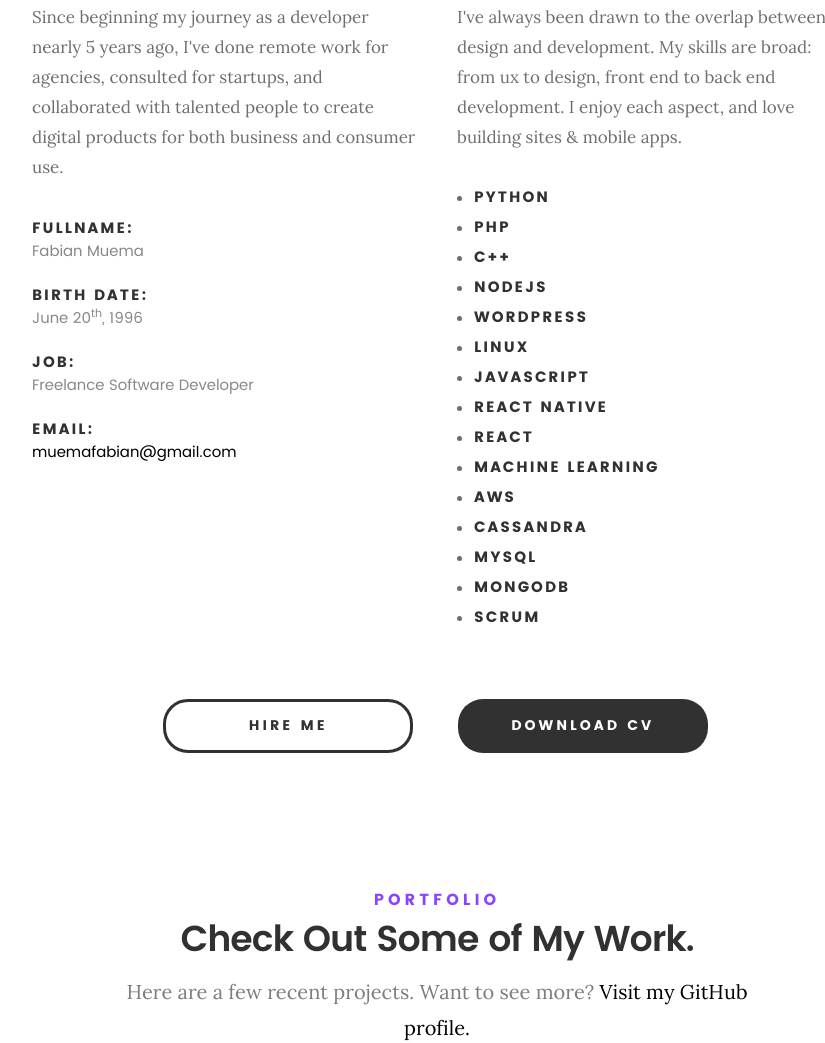
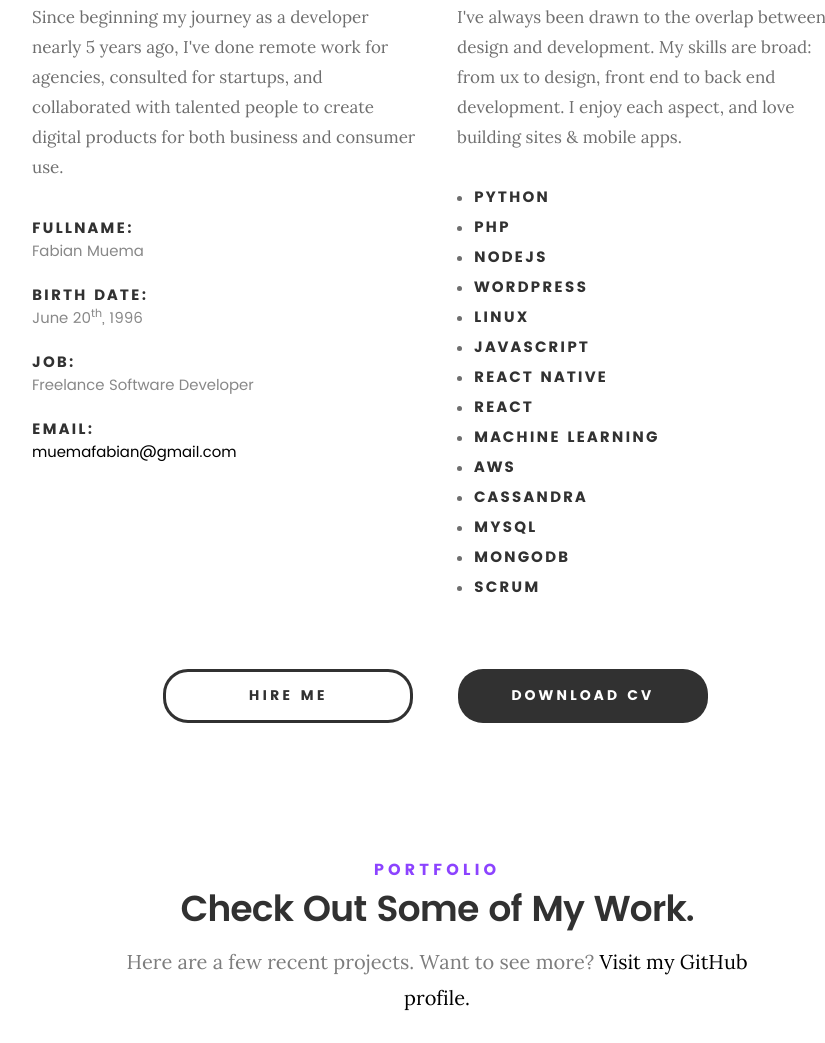
Before and after one commit to fabianmuema/fabianmuema.github.io, a plain HTML site: page index.html in a window 1280 px wide. Shown: the part 1356-2399 px from the top of the page, without its empty margins (203-1028 px from the left). Drawn offline with nearby package versions, Linux system fonts and the light colour scheme.

Commit message:
remove c++

```diff
--- a/index.html
+++ b/index.html
@@ -179,9 +179,6 @@
                         </li>
                         <li>
                             <strong>PHP</strong>
-                        </li>
-                        <li>
-                            <strong>C++</strong>
                         </li>
                         <li>
                             <strong>NodeJS</strong>
```
